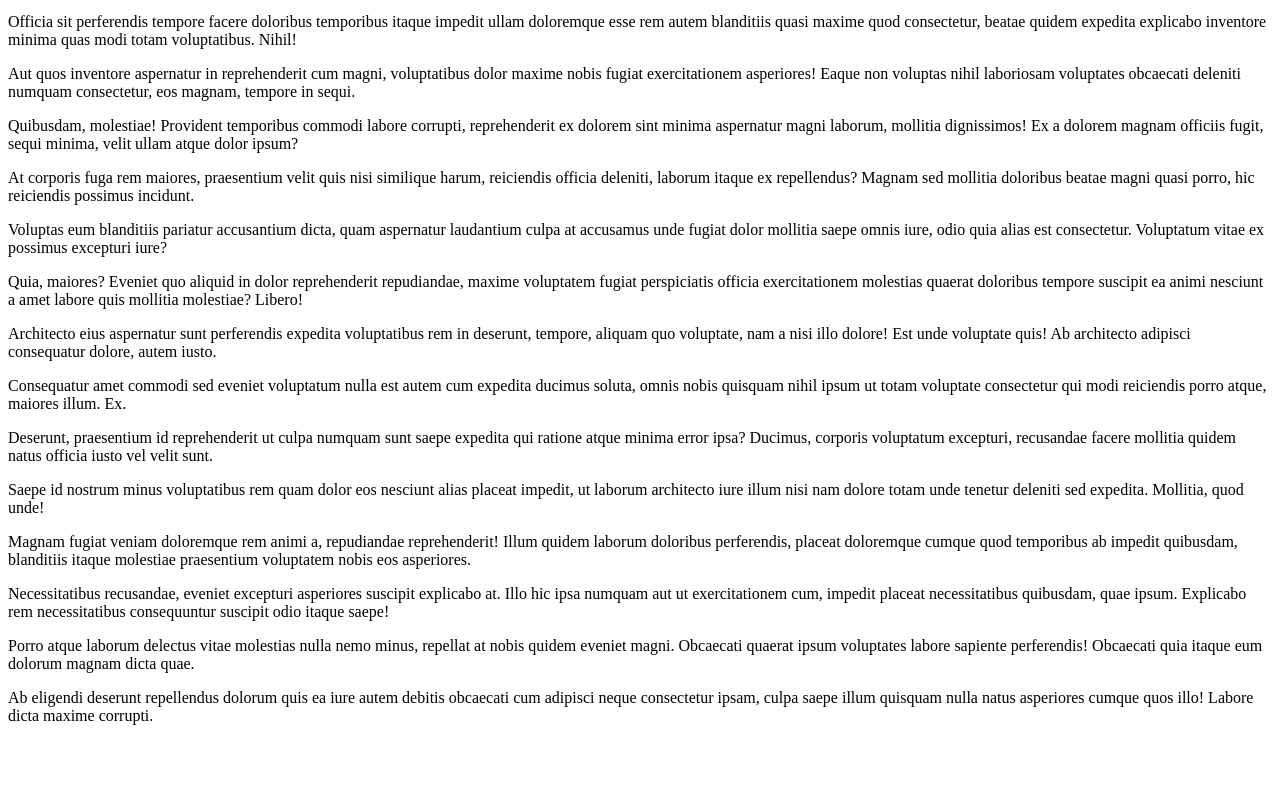
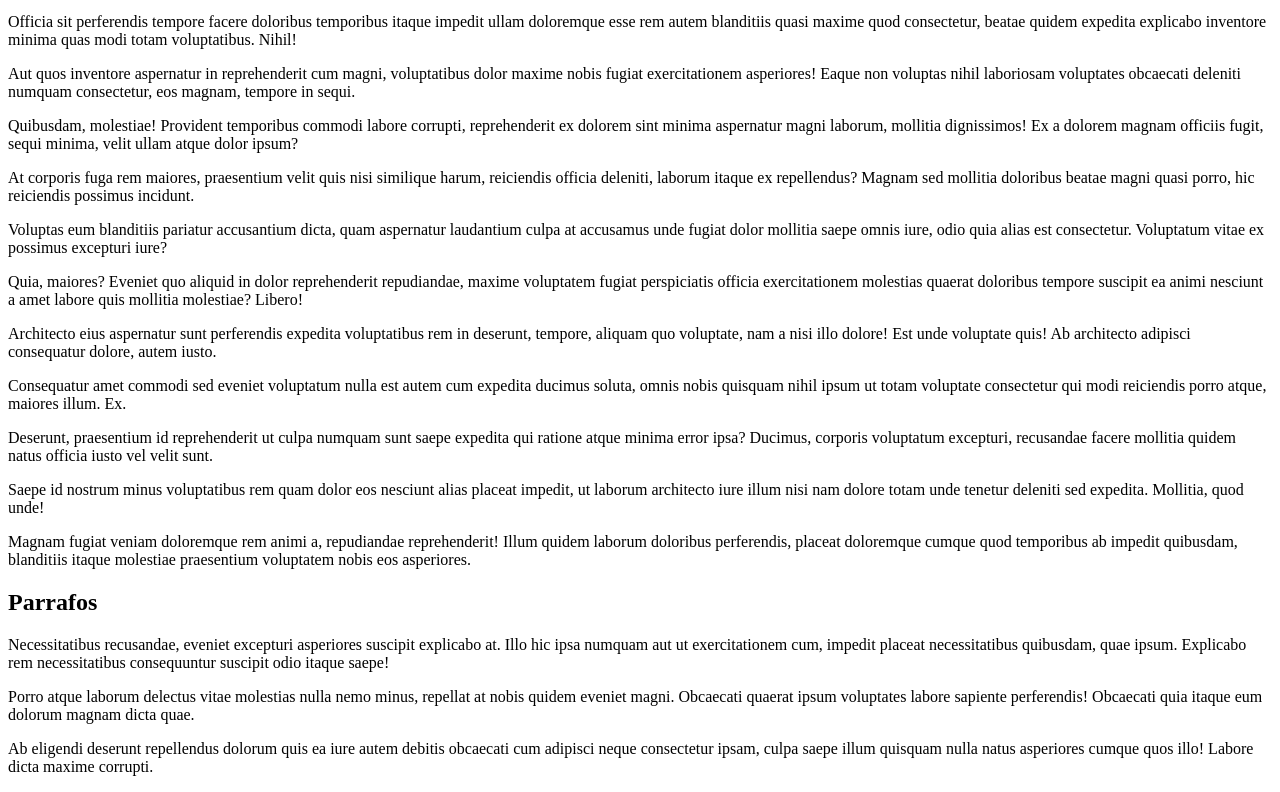
Before and after one commit to yesserm/git-intro-uraccan, a plain HTML site: page index.html in a window 1280 px wide. Shown: the part 1965-2757 px from the top of the page. Before the commit the page ends 2706 px from the top, so only its background shows below. Drawn offline with Linux system fonts and the light colour scheme.

```diff
--- a/index.html
+++ b/index.html
@@ -54,6 +54,7 @@
     <p>Deserunt, praesentium id reprehenderit ut culpa numquam sunt saepe expedita qui ratione atque minima error ipsa? Ducimus, corporis voluptatum excepturi, recusandae facere mollitia quidem natus officia iusto vel velit sunt.</p>
     <p>Saepe id nostrum minus voluptatibus rem quam dolor eos nesciunt alias placeat impedit, ut laborum architecto iure illum nisi nam dolore totam unde tenetur deleniti sed expedita. Mollitia, quod unde!</p>
     <p>Magnam fugiat veniam doloremque rem animi a, repudiandae reprehenderit! Illum quidem laborum doloribus perferendis, placeat doloremque cumque quod temporibus ab impedit quibusdam, blanditiis itaque molestiae praesentium voluptatem nobis eos asperiores.</p>
+    <h2>Parrafos</h2>
     <p>Necessitatibus recusandae, eveniet excepturi asperiores suscipit explicabo at. Illo hic ipsa numquam aut ut exercitationem cum, impedit placeat necessitatibus quibusdam, quae ipsum. Explicabo rem necessitatibus consequuntur suscipit odio itaque saepe!</p>
     <p>Porro atque laborum delectus vitae molestias nulla nemo minus, repellat at nobis quidem eveniet magni. Obcaecati quaerat ipsum voluptates labore sapiente perferendis! Obcaecati quia itaque eum dolorum magnam dicta quae.</p>
     <p>Ab eligendi deserunt repellendus dolorum quis ea iure autem debitis obcaecati cum adipisci neque consectetur ipsam, culpa saepe illum quisquam nulla natus asperiores cumque quos illo! Labore dicta maxime corrupti.</p>
```
